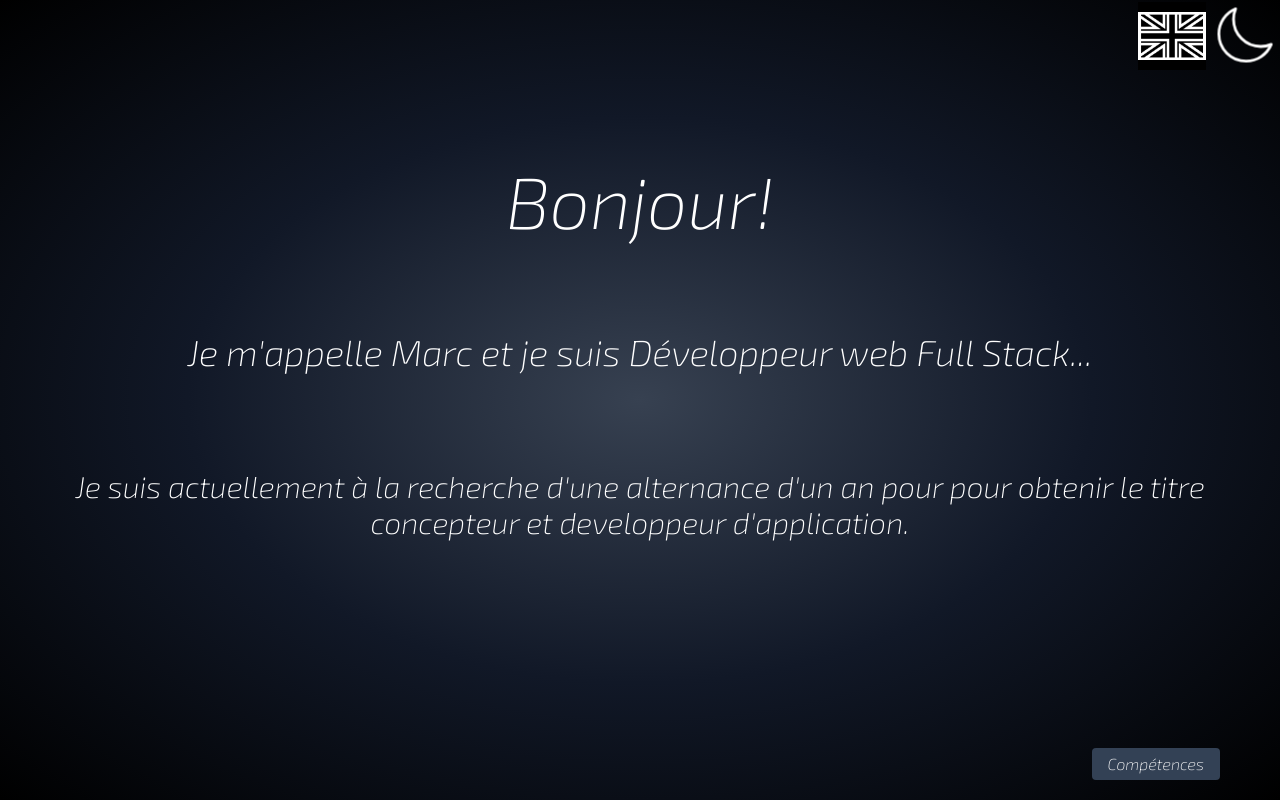
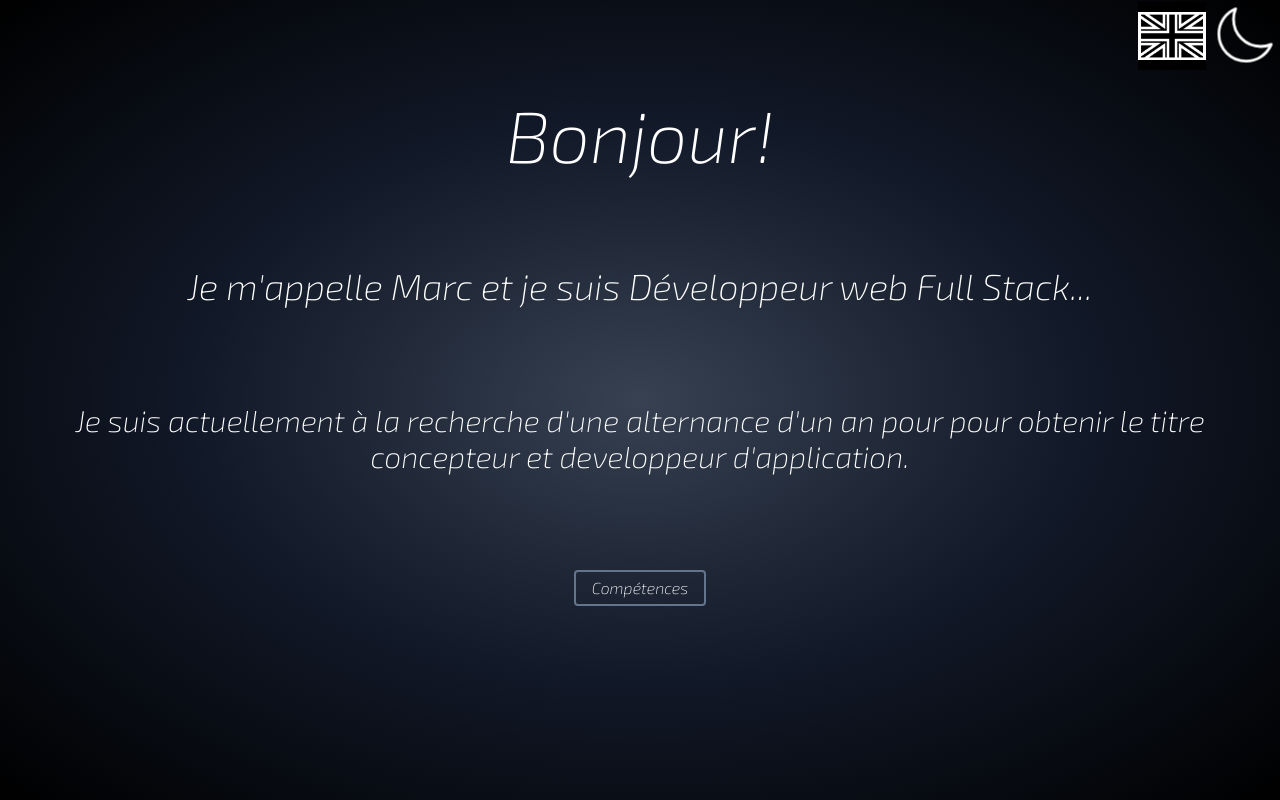
Before and after one commit to moumax/marcofolio, a React (Vite) app: page / in a window 1280 px wide. Built offline with nearby package versions, Linux system fonts and the light colour scheme.

Commit message:
Fix navigation buttons display

```diff
--- a/src/components/About.jsx
+++ b/src/components/About.jsx
@@ -64,7 +64,7 @@ const About = () => {
             ))}
           </div>
           <button
-            className="absolute w-fit bottom-12 right-10 bg-slate-700 rounded px-4 py-1"
+            className="w-fit border-2 border-slate-500 rounded px-4 py-1 self-center z-50"
             type={"button"}
             onClick={affiche}
           >
--- a/src/components/Contact.jsx
+++ b/src/components/Contact.jsx
@@ -21,7 +21,7 @@ const Contact = () => {
           </h2>
           <Form />
           <button
-            className="absolute w-fit bottom-5 right-10 bg-slate-700 rounded px-4 py-1"
+            className="w-fit border-2 border-slate-500 rounded px-4 py-1 self-center"
             type={"button"}
             onClick={affiche}
           >
--- a/src/components/Home.jsx
+++ b/src/components/Home.jsx
@@ -38,12 +38,12 @@ const Home = () => {
             initial={{ opacity: 0, blur: 1000 }}
             animate={{ opacity: 1, blur: 0 }}
             transition={{ delay: 2, duration: 0.6 }}
-            className="mt-10 sm:text-2xl xl:text-3xl"
+            className="mt-10 sm:text-2xl xl:text-3xl xs:mb-10"
           >
             {dataTraduction[language].search}
           </motion.h3>
           <button
-            className="absolute w-fit bottom-5 right-10 bg-slate-700 rounded px-4 py-1"
+            className="w-fit border-2 border-slate-500 rounded px-4 py-1 self-center"
             type={"button"}
             onClick={affiche}
           >
--- a/src/components/Projects.jsx
+++ b/src/components/Projects.jsx
@@ -38,7 +38,7 @@ const Projects = () => {
             showStatus={false}
             showIndicators={false}
             showThumbs={false}
-            className="relative"
+            className="relative pb-10"
           >
             {dataPortfolio.map((data) => (
               <div
@@ -102,7 +102,7 @@ const Projects = () => {
             ))}
           </Carousel>
           <button
-            className="absolute w-fit bottom-5 right-10 bg-slate-700 rounded px-4 py-1"
+            className="w-fit border-2 border-slate-500 rounded px-4 py-1 self-center"
             type={"button"}
             onClick={affiche}
           >
```
